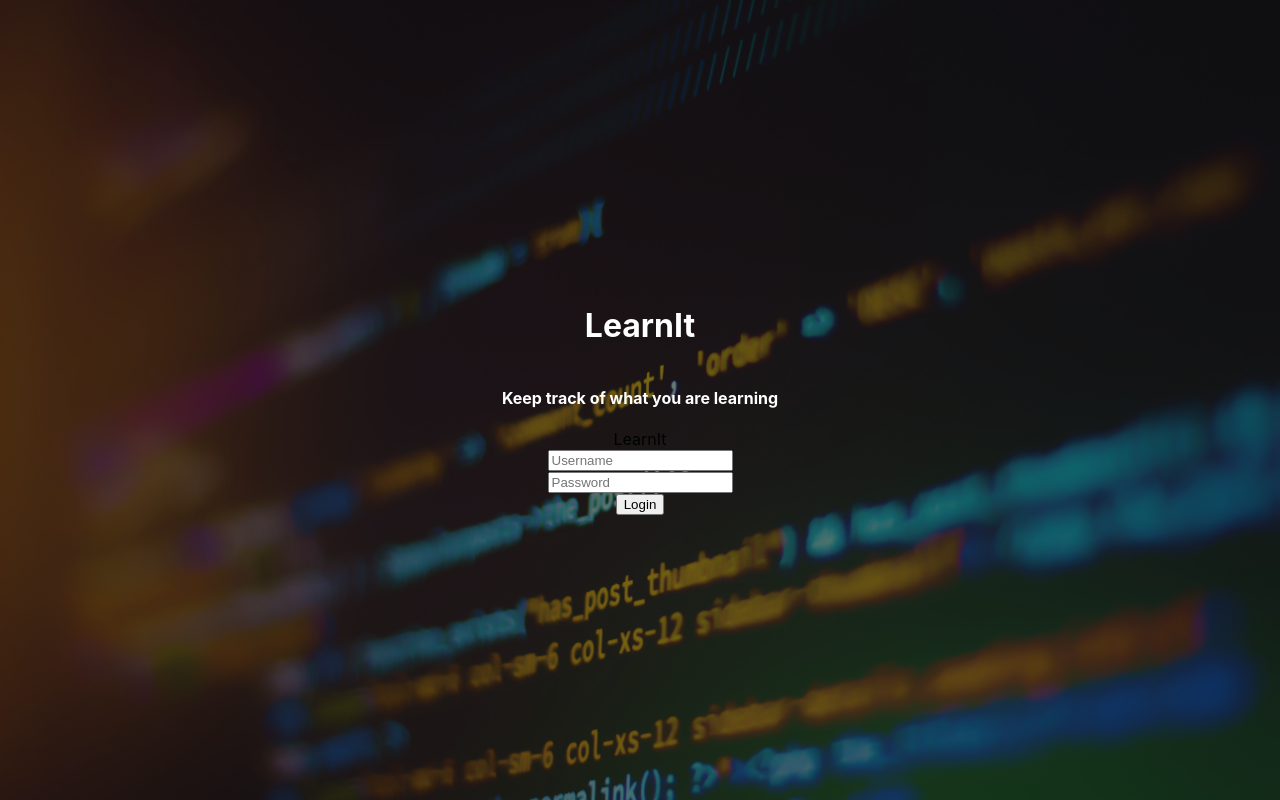
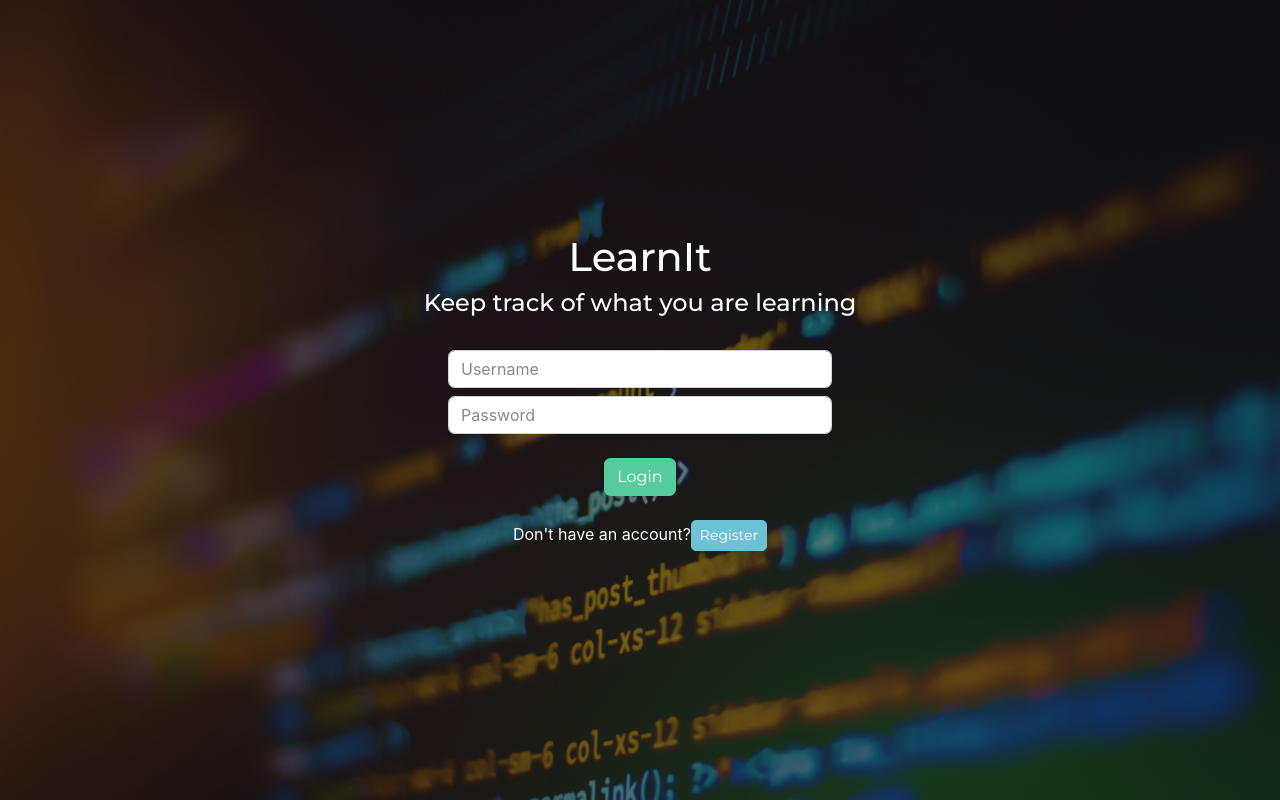
Before and after one commit to sillysavant/mern-learnit, a React (Create React App) app in the folder client/: page /login in a window 1280 px wide. Built offline with nearby package versions, Linux system fonts and the light colour scheme.

Commit message:
Login and Register page

```diff
--- a/client/public/index.html
+++ b/client/public/index.html
@@ -24,6 +24,7 @@
       work correctly both with client-side routing and a non-root public URL.
       Learn how to configure a non-root public URL by running `npm run build`.
     -->
+    <link rel="stylesheet" href="https://cdn.jsdelivr.net/npm/bootswatch@5.2.2/dist/minty/bootstrap.min.css" integrity="sha256-OzB38SWBzjB6YrYedFmeqQXM5DRXT6LJB5I8woVQEKo=" crossorigin="anonymous">
     <title>React App</title>
   </head>
   <body>
--- a/client/src/components/auth/LoginForm.js
+++ b/client/src/components/auth/LoginForm.js
@@ -1,20 +1,46 @@
-import Button from 'react-bootstrap/Button'
-import Form from 'react-bootstrap/Form'
+import Button from "react-bootstrap/Button";
+import Form from "react-bootstrap/Form";
+import { Link } from "react-router-dom";
 
 const LoginForm = () => {
-  return <Form>
-      <Form.Group>
-        <Form.Control type='text' placeholder='Username' name='username' required />
-      </Form.Group>
+  return (
+    <>
+      <Form className='my-4'>
+        <Form.Group>
+          <Form.Control
+            type='text'
+            placeholder='Username'
+            name='username'
+            required
+          />
+        </Form.Group>
 
-      <Form.Group>
-        <Form.Control type='text' placeholder='Password' name='password' required />
-      </Form.Group>
+        <Form.Group className='mt-2'>
+          <Form.Control
+            type='text'
+            placeholder='Password'
+            name='password'
+            required
+          />
+        </Form.Group>
 
-      <Form.Group>
-        <Button variant='success' type='submit'>Login</Button>
-      </Form.Group>
-    </Form>
-}
+        <Form.Group className='mt-4'>
+          <Button variant='success' type='submit'>
+            Login
+          </Button>
+        </Form.Group>
+      </Form>
 
-export default LoginForm
+      <p>
+        Don't have an account?
+        <Link to='/register'>
+          <Button variant='info' size='sm' className='ml-2'>
+            Register
+          </Button>
+        </Link>
+      </p>
+    </>
+  );
+};
+
+export default LoginForm;
--- a/client/src/components/auth/RegisterForm.js
+++ b/client/src/components/auth/RegisterForm.js
@@ -0,0 +1,55 @@
+import Button from "react-bootstrap/Button";
+import Form from "react-bootstrap/Form";
+import {Link} from "react-router-dom"
+
+const RegisterForm = () => {
+  return (
+  <>
+    <Form className="my-4">
+      <Form.Group>
+        <Form.Control
+          type='text'
+          placeholder='Email'
+          name='email'
+          required
+        />
+      </Form.Group>
+
+      <Form.Group className="mt-2">
+        <Form.Control
+          type='text'
+          placeholder='Username'
+          name='username'
+          required
+        />
+      </Form.Group>
+
+      <Form.Group className="mt-2">
+        <Form.Control
+          type='text'
+          placeholder='Password'
+          name='password'
+          required
+        />
+      </Form.Group>
+
+      <Form.Group className="mt-4">
+        <Button variant='success' type='submit'>
+          Register
+        </Button>
+      </Form.Group>
+    </Form>
+
+    <p>
+      Already have an account?
+      <Link to='/login'>
+        <Button variant='info' size='sm' className='ml-2'>
+          Login
+        </Button>
+      </Link>
+    </p>
+  </>
+  )
+};
+
+export default RegisterForm;
--- a/client/src/views/Auth.js
+++ b/client/src/views/Auth.js
@@ -1,16 +1,15 @@
-import LoginForm from '../components/auth/LoginForm'
-import RegisterForm from '../components/auth/RegisterForm'
+import LoginForm from "../components/auth/LoginForm";
+import RegisterForm from "../components/auth/RegisterForm";
 
 const Auth = ({ authRoute }) => {
-  let body
+  let body;
 
   body = (
     <>
-        LearnIt
-        {authRoute === 'login' && <LoginForm />}
-        {authRoute === 'register' && <RegisterForm />}
+      {authRoute === "login" && <LoginForm />}
+      {authRoute === "register" && <RegisterForm />}
     </>
-  )
+  );
 
   return (
     <div className='landing'>
@@ -22,7 +21,7 @@ const Auth = ({ authRoute }) => {
         </div>
       </div>
     </div>
-  )
-}
+  );
+};
 
-export default Auth
+export default Auth;
```
Also changed, not shown: client/src/index.js (+5 -5 lines). Lines whose indentation alone changed are shown as unchanged.
